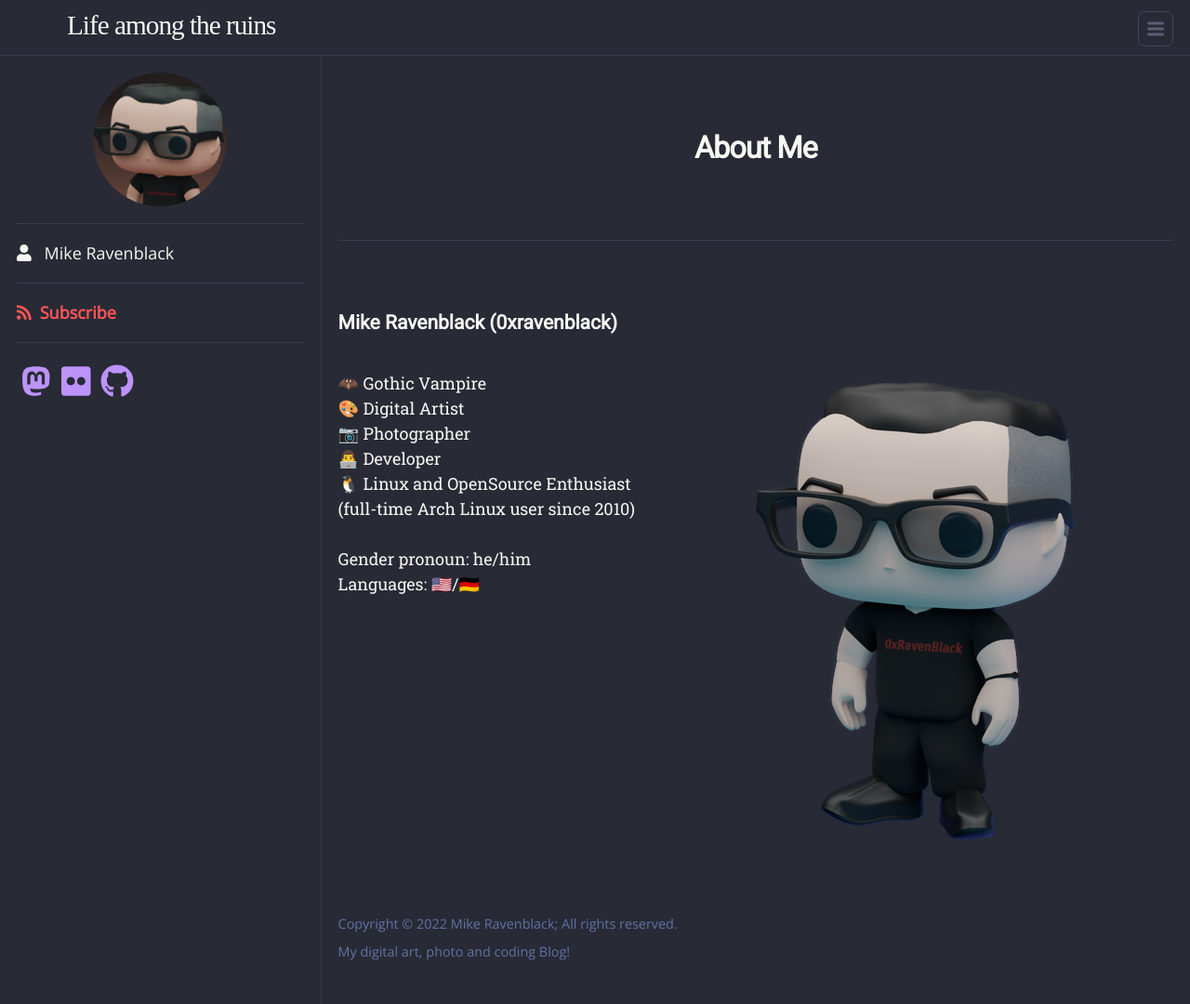
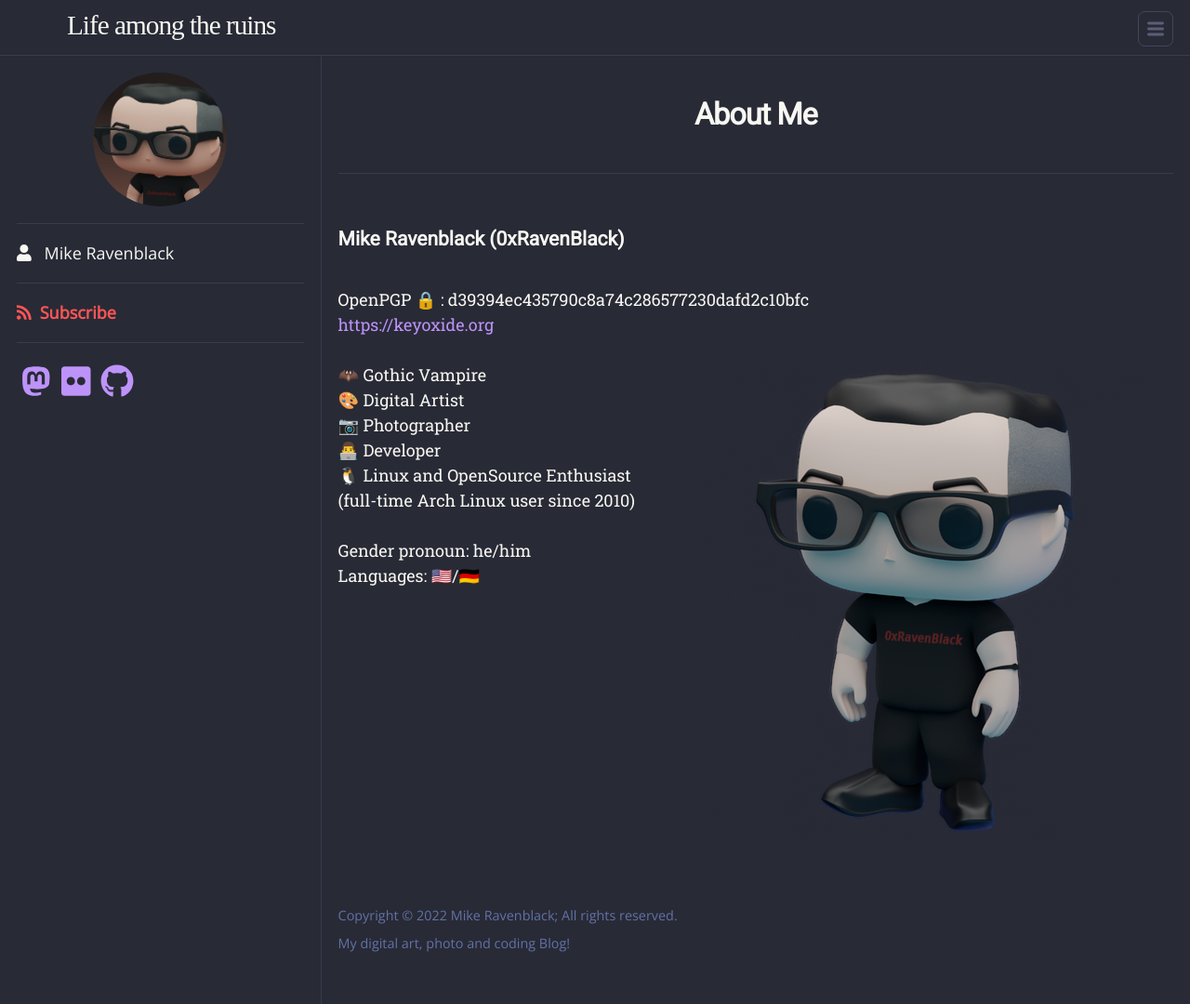
Before and after one commit to 0xRavenBlack/0xRavenBlack.github.io, a Jekyll site: the page built from about.md, in a window 1280 px wide. Shown: the whole page at 93% size. Built offline with Jekyll 4.4.1, drawn with Linux system fonts in a browser that asks for light colours; nearby versions of some CDN libraries; some web fonts are replaced.

Commit message:
smaller headers

```diff
--- a/_sass/hamilton/layout.scss
+++ b/_sass/hamilton/layout.scss
@@ -414,10 +414,8 @@ ul.social-icons {
  * Posts
  */
 .post-header {
-  padding-top: $spacing-unit * 2;
-  padding-bottom: $spacing-unit;
+  padding-top: $spacing-unit;
   border-bottom: 1px solid;
-  margin-bottom: $spacing-unit * 2;
   text-align: center;
 }
 
--- a/about.md
+++ b/about.md
@@ -3,9 +3,13 @@ layout: page
 title: About Me
 permalink: /about/
 ---
-### Mike Ravenblack (0xravenblack)
+### Mike Ravenblack (0xRavenBlack)
 <div>
+OpenPGP 🔒 : d39394ec435790c8a74c286577230dafd2c10bfc <br />
+<a href="https://keyoxide.org/D39394EC435790C8A74C286577230DAFD2C10BFC" title="https://keyoxide.org" target="_blank">https://keyoxide.org</a> <br /><br />
+
 <img align="right" src="https://raw.githubusercontent.com/0xRavenBlack/0xRavenBlack.github.io/main/images/about/about_avatar_full.png"/>
+
 
 🦇 Gothic Vampire <br />
 🎨 Digital Artist <br />
```
